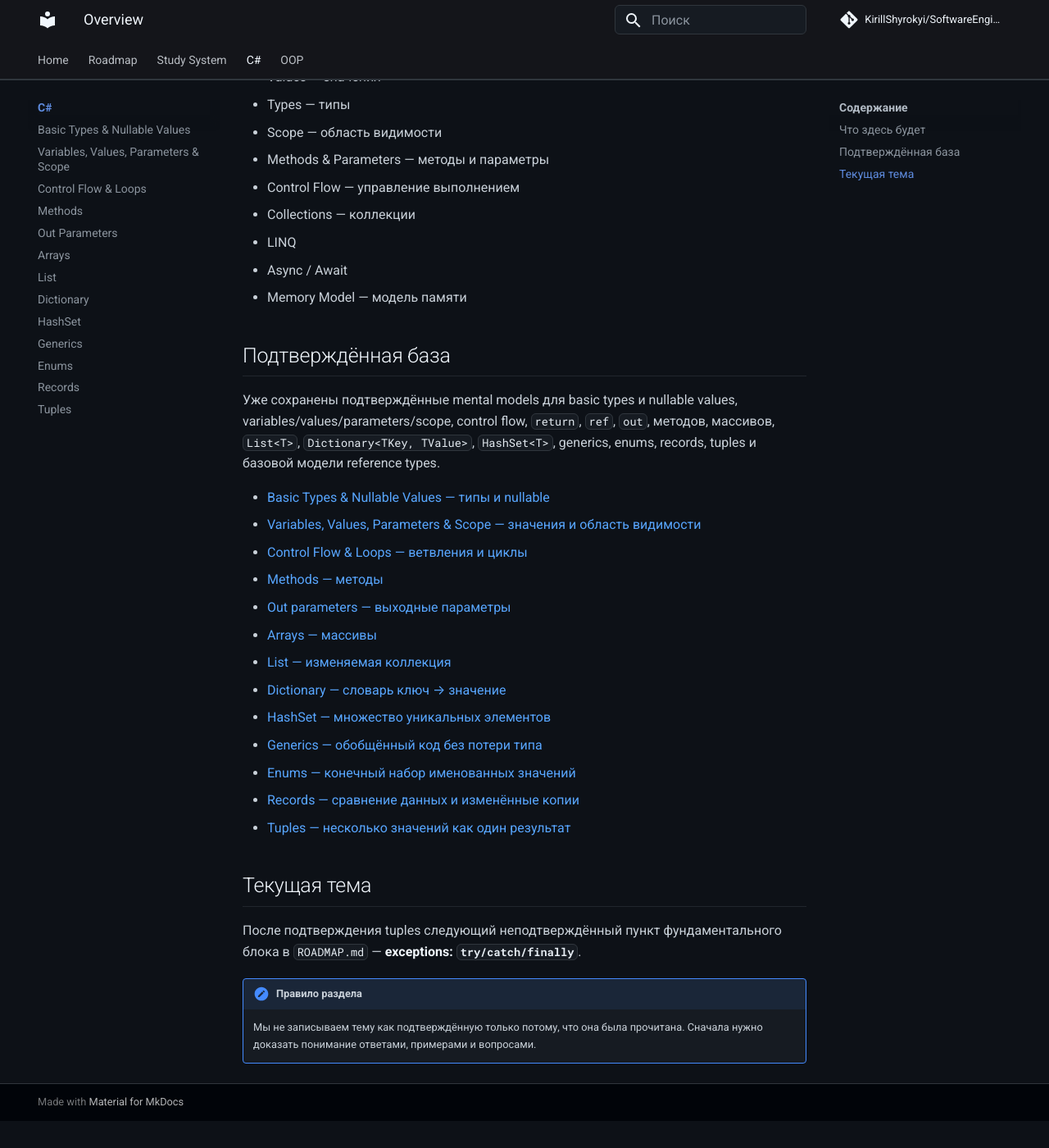
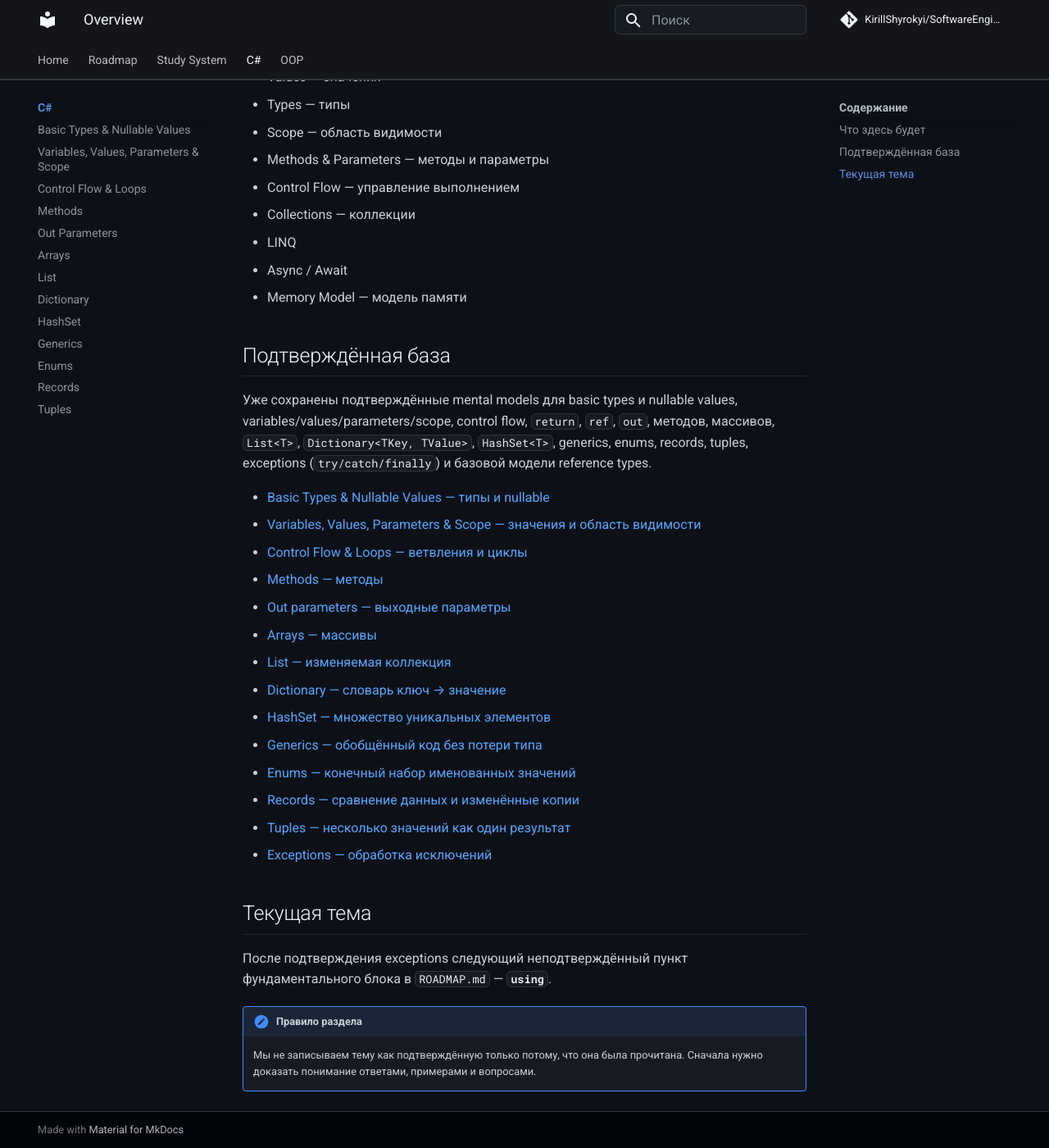
Before and after one commit to KirillShyrokyi/SoftwareEngineeringBase, an MkDocs documentation site: the page built from docs/csharp/index.md, in a window 1280 px wide and 1400 px high, scrolled down 358 px. Shown: the whole window at 82% size. Built offline with MkDocs 1.6.1 and Material for MkDocs 9.7.7, drawn with Linux system fonts in a browser that asks for light colours; comment, search, counter and statistics services are not loaded; before the commit the page ends 1725 px from its top, so only the background shows below that.

Commit message:
docs(csharp): save confirmed exceptions progress

```diff
--- a/docs/csharp/index.md
+++ b/docs/csharp/index.md
@@ -17,7 +17,7 @@
 
 ## Подтверждённая база
 
-Уже сохранены подтверждённые mental models для basic types и nullable values, variables/values/parameters/scope, control flow, `return`, `ref`, `out`, методов, массивов, `List<T>`, `Dictionary<TKey, TValue>`, `HashSet<T>`, generics, enums, records, tuples и базовой модели reference types.
+Уже сохранены подтверждённые mental models для basic types и nullable values, variables/values/parameters/scope, control flow, `return`, `ref`, `out`, методов, массивов, `List<T>`, `Dictionary<TKey, TValue>`, `HashSet<T>`, generics, enums, records, tuples, exceptions (`try/catch/finally`) и базовой модели reference types.
 
 - [Basic Types & Nullable Values — типы и nullable](basic-types-nullable.md)
 - [Variables, Values, Parameters & Scope — значения и область видимости](variables-values-scope.md)
@@ -32,10 +32,11 @@
 - [Enums — конечный набор именованных значений](enums.md)
 - [Records — сравнение данных и изменённые копии](records.md)
 - [Tuples — несколько значений как один результат](tuples.md)
+- [Exceptions — обработка исключений](exceptions.md)
 
 ## Текущая тема
 
-После подтверждения tuples следующий неподтверждённый пункт фундаментального блока в `ROADMAP.md` — **exceptions: `try/catch/finally`**.
+После подтверждения exceptions следующий неподтверждённый пункт фундаментального блока в `ROADMAP.md` — **`using`**.
 
 !!! note "Правило раздела"
     Мы не записываем тему как подтверждённую только потому, что она была прочитана. Сначала нужно доказать понимание ответами, примерами и вопросами.
```
